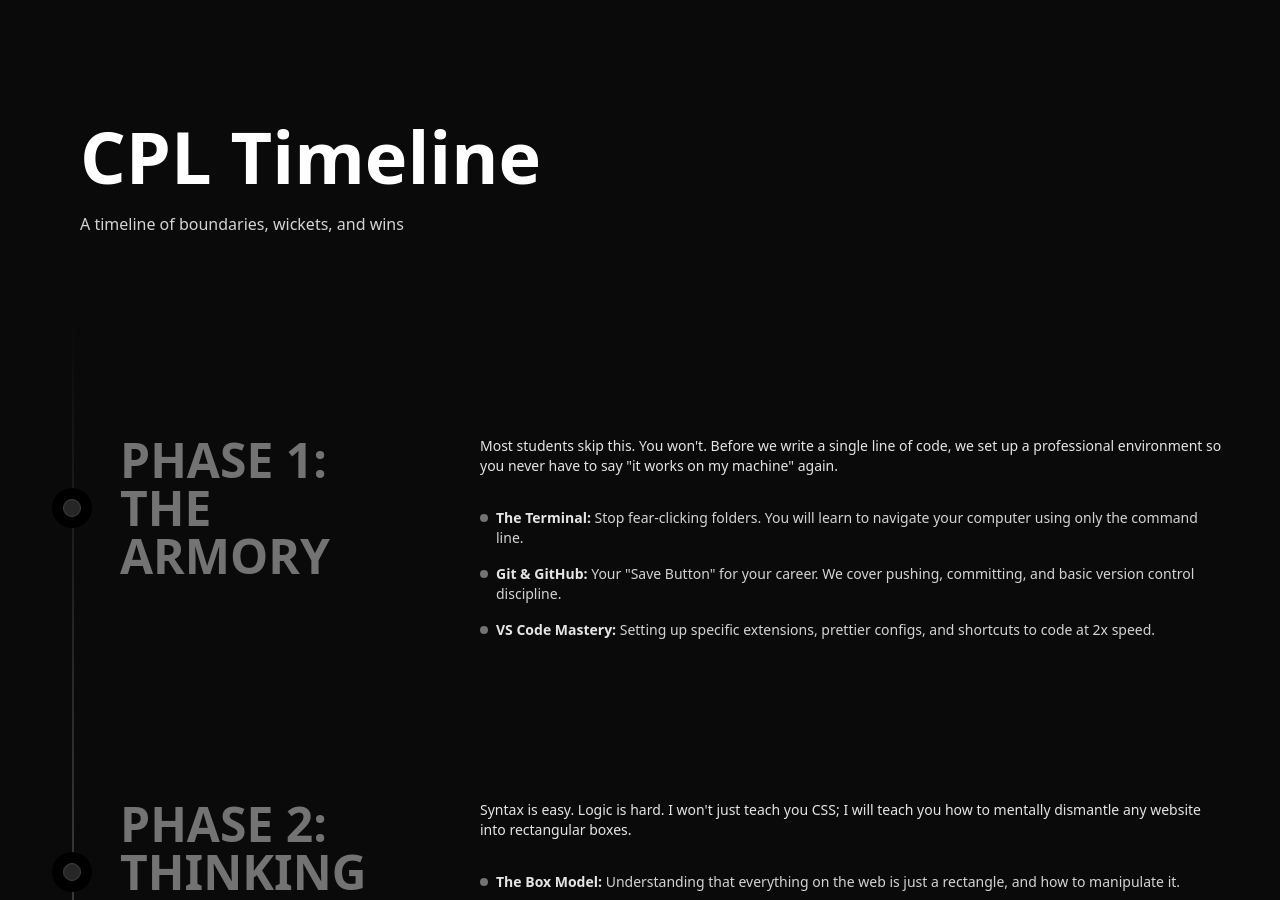
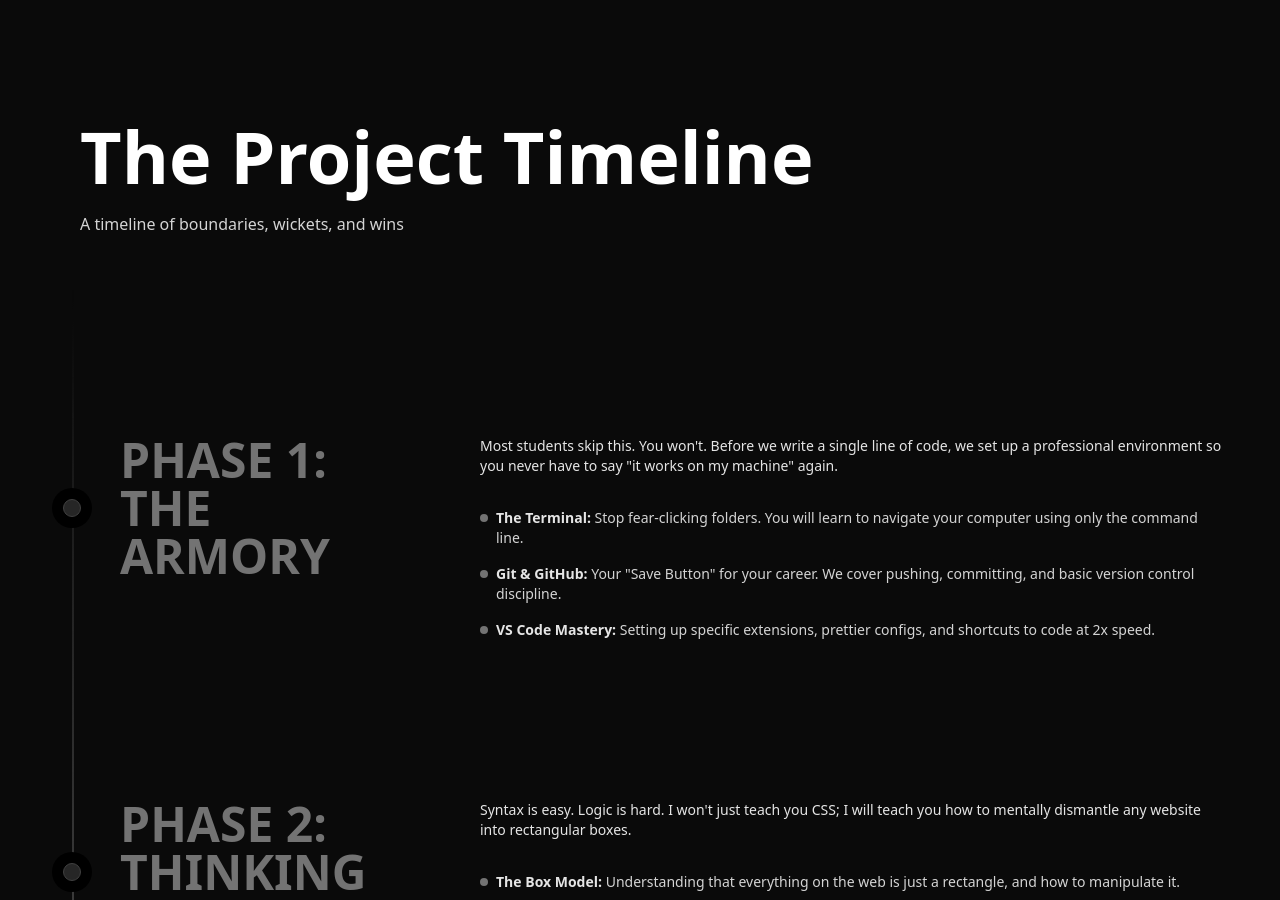
Before and after one commit to SkundKumar/guidance-cource, a Next.js app: page / in a window 1280 px wide. Shown: the part 2440-3340 px from the top of the page. Built offline with nearby package versions, Linux system fonts and the light colour scheme.

Commit message:
timeline name change

```diff
--- a/scripts/generate-icons.js
+++ b/scripts/generate-icons.js
@@ -10,7 +10,7 @@ const createIcon = async (size) => {
   const svg = `
     <svg width="${size}" height="${size}" xmlns="http://www.w3.org/2000/svg">
       <rect width="100%" height="100%" fill="#000000"/>
-      <text x="50%" y="50%" font-family="Arial" font-size="${size/4}px" fill="white" text-anchor="middle" dominant-baseline="middle">CPL</text>
+      <text x="50%" y="50%" font-family="Arial" font-size="${size/4}px" fill="white" text-anchor="middle" dominant-baseline="middle"></text>
     </svg>
   `;
 
--- a/src/components/ui/timeline.tsx
+++ b/src/components/ui/timeline.tsx
@@ -39,7 +39,7 @@ export const Timeline = ({ data }: { data: TimelineEntry[] }) => {
     >
       <div className="max-w-7xl mx-auto py-10 px-4 md:px-8 lg:px-10">
         <h2 className="text-4xl font-bold md:text-7xl mt-32 text-black flex dark:text-white max-w-4xl">
-          CPL Timeline
+         The Project Timeline
         </h2>
         <p className="text-neutral-700 mt-5 dark:text-neutral-300 text-sm md:text-base max-w-sm">
         A timeline of boundaries, wickets, and wins
```
